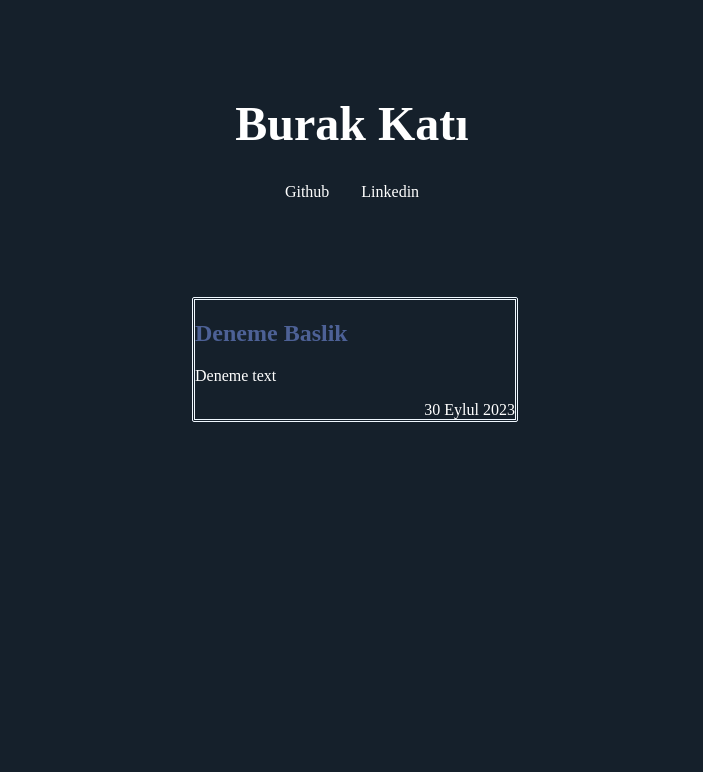
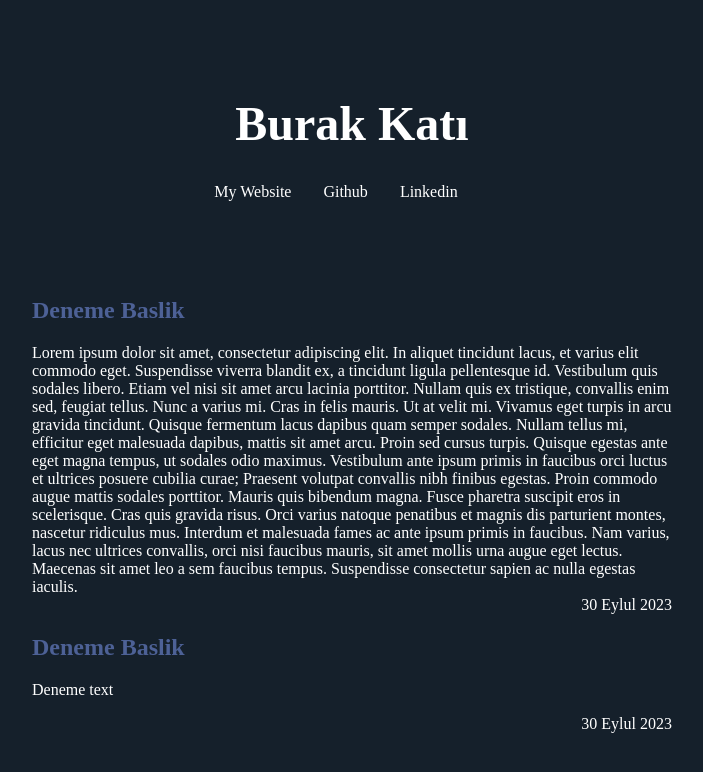
Before and after one commit to LelonDelonMelon/bkdev-blog-frontend, a React (Vite) app: page / in a window 1280 px wide. Shown: the top 772 px of the page, without its empty margins (288-991 px from the left). Built offline with nearby package versions, Linux system fonts and the light colour scheme.

Commit message:
add blog component layout

```diff
--- a/src/App.css
+++ b/src/App.css
@@ -1,19 +1,24 @@
 .blog {
   border-radius: 2px;
-  border-color: aliceblue;
-  border-style: double;
   width: 100%;
+  margin-bottom : 1em;
 }
 .container {
-  max-width: 20rem;
+  max-width: 40rem;
   width: 100%;
   margin: 0 auto;
 }
 .hero-social-links .hero-social-link {
   color: white;
 }
+.hero-social-links .hero-social-link:hover {
+  color: red;
+}
 .hero-social-link:first-child {
   margin-right: 2rem;
+}
+.hero-social-links a {
+    margin-right: 2rem;
 }
 .hero-title {
   font-size: 3rem;
--- a/src/App.tsx
+++ b/src/App.tsx
@@ -1,11 +1,20 @@
 import "./App.css";
+import Post from "./components/post";
+import fetchPosts from "./util/fetchPosts";
+function App() {
 
-function App() {
+    const dataFromFetchPosts = fetchPosts();
+    console.log(dataFromFetchPosts);
     return (
         <div className="container">
             <div className="hero">
                 <h1 className="hero-title">Burak Katı</h1>
                 <div className="hero-social-links">
+
+                    <a className="hero-social-link"
+                        href="https://burakkati.dev">
+                        My Website
+                    </a>
                     <a
                         className="hero-social-link"
                         href="https://github.com/LelonDelonMelon"
@@ -20,6 +29,16 @@ function App() {
                     </a>
                 </div>
             </div>
+            <Post postId={1} postTitle="Deneme Baslik" postDate="30 Eylul 2023" postDetail="  Lorem ipsum dolor sit amet, consectetur adipiscing elit. In aliquet tincidunt lacus, et varius elit commodo eget.
+            Suspendisse viverra blandit ex, a tincidunt ligula pellentesque id. Vestibulum quis sodales libero. Etiam vel nisi sit amet arcu lacinia porttitor. Nullam quis ex tristique, convallis enim sed, feugiat tellus. Nunc a varius mi. Cras in felis mauris. Ut at velit mi. Vivamus eget turpis in arcu gravida tincidunt. Quisque fermentum lacus dapibus quam semper sodales.
+            Nullam tellus mi, efficitur eget malesuada dapibus, mattis sit amet arcu. Proin sed cursus turpis.
+            Quisque egestas ante eget magna tempus, ut sodales odio maximus.
+            Vestibulum ante ipsum primis in faucibus orci luctus et ultrices posuere cubilia curae; Praesent volutpat convallis nibh finibus egestas. Proin commodo augue mattis sodales porttitor.
+            Mauris quis bibendum magna.
+            Fusce pharetra suscipit eros in scelerisque.
+            Cras quis gravida risus.
+            Orci varius natoque penatibus et magnis dis parturient montes, nascetur ridiculus mus.
+            Interdum et malesuada fames ac ante ipsum primis in faucibus. Nam varius, lacus nec ultrices convallis, orci nisi faucibus mauris, sit amet mollis urna augue eget lectus. Maecenas sit amet leo a sem faucibus tempus. Suspendisse consectetur sapien ac nulla egestas iaculis.    "></Post>
 
             <div className="blog">
                 <h2 className="blog-title">
--- /dev/null
+++ b/src/components/post.tsx
@@ -0,0 +1,19 @@
+type IProps = {
+    postId: number;
+    postTitle: string;
+    postDetail: string;
+    postDate: string;
+}
+
+export default function Post(props: IProps) {
+
+    return (
+        <>
+            <div className="blog">
+                <h2> <a href="#">{props.postTitle}</a></h2>
+                <span className="blog-text">{props.postDetail} </span>
+                <div className="blog-date">{props.postDate} </div>
+            </div>
+        </>
+    );
+}
--- /dev/null
+++ b/src/util/fetchPosts.tsx
@@ -0,0 +1,13 @@
+const fetchPosts = () => {
+    const data = {
+        a: "asdjbgds",
+        b: "asdbhasbd",
+        c: "ajsbndhjbdfg"
+    }
+    return (
+        data
+    );
+
+}
+
+export default fetchPosts;
```
Lines whose indentation alone changed are shown as unchanged.
